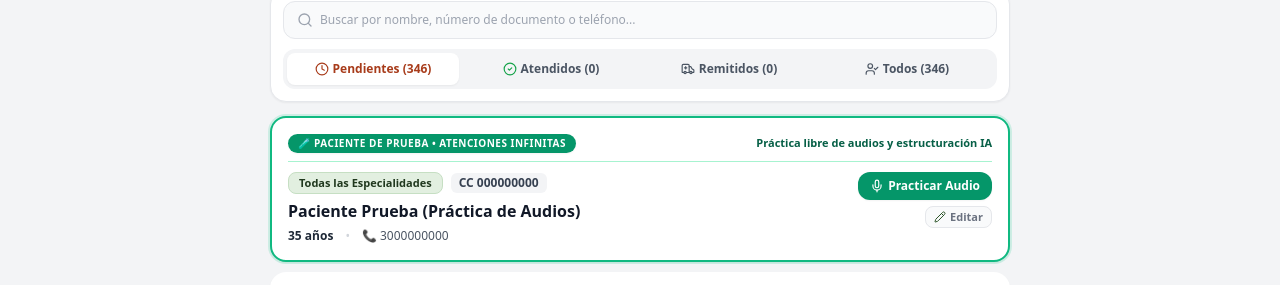
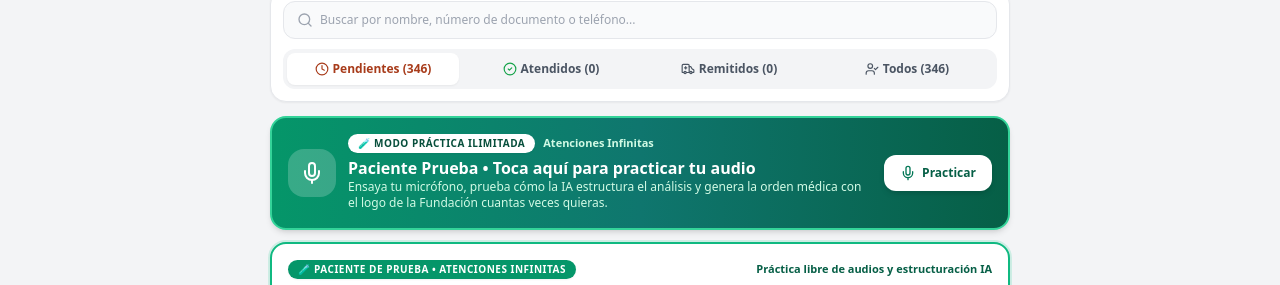
Before and after one commit to oepenaq-art/jornada-salud-el-cairo, a Next.js app: page / in a window 1280 px wide. Shown: the part 382-667 px from the top of the page. Built offline with nearby package versions, Linux system fonts and the light colour scheme; no server answers; the database is empty.

Commit message:
fix: agregar tarjeta destacada fija de Paciente Prueba, limpiar cache obsoleta y sincronizar pac-prueba en Firestore

```diff
--- a/src/app/page.tsx
+++ b/src/app/page.tsx
@@ -123,8 +123,20 @@ export default function HomePage() {
     // Suscribirse a Firebase Firestore
     const unsub = subscribeToCloudPatients((cloudPatients) => {
       if (cloudPatients && cloudPatients.length > 0) {
-        setPatients(cloudPatients);
-        saveAllPatients(cloudPatients, false);
+        // Filtrar cualquier documento antiguo no deseado (ej. Rosa Emilia 23836)
+        const clean = cloudPatients.filter(
+          (p) =>
+            p.id !== "23836" &&
+            !p.nombre.toLowerCase().includes("rosa emilia")
+        );
+        // Garantizar que el paciente de prueba esté siempre presente
+        const hasTest = clean.some((p) => p.id === "pac-prueba");
+        const listToSet = hasTest
+          ? clean
+          : [PACIENTES_INICIALES[0], ...clean];
+
+        setPatients(listToSet);
+        saveAllPatients(listToSet, true);
       }
     });
 
@@ -615,7 +627,10 @@ export default function HomePage() {
             <option value="">
               -- Busca y selecciona cualquier paciente por documento o nombre ({patients.length}) --
             </option>
-            {patients.map((p) => (
+            <option value="pac-prueba" className="font-bold text-emerald-800 bg-emerald-50">
+              🧪 PACIENTE PRUEBA • Práctica ilimitada de audios para médicos y estudiantes
+            </option>
+            {patients.filter((p) => p.id !== "pac-prueba").map((p) => (
               <option key={p.id} value={p.id}>
                 {p.tipoDocumento || "CC"} {p.documento || "S/D"} • {cleanMojibake(p.nombre)} • {p.edad} años • {getCanonicalSpecialty(p.especialidad)}
               </option>
@@ -714,7 +729,46 @@ export default function HomePage() {
         </div>
 
         {/* 4. Lista de Tarjetas de Pacientes */}
-        <div className="space-y-2.5">
+        <div className="space-y-3">
+          {/* Tarjeta de Práctica Rápida para Médicos y Estudiantes */}
+          <div
+            onClick={() => {
+              const testP =
+                patients.find((p) => p.id === "pac-prueba") ||
+                PACIENTES_INICIALES[0];
+              setSelectedPatient(testP);
+            }}
+            className="bg-gradient-to-r from-emerald-600 via-teal-700 to-emerald-800 text-white rounded-2xl p-4 shadow-md border-2 border-emerald-400 cursor-pointer active:scale-[0.99] transition hover:shadow-lg flex items-center justify-between gap-3"
+          >
+            <div className="flex items-center gap-3">
+              <div className="bg-white/20 p-3 rounded-2xl shrink-0 flex items-center justify-center">
+                <Mic className="w-6 h-6 text-white" />
+              </div>
+              <div>
+                <div className="flex items-center gap-2 flex-wrap">
+                  <span className="bg-white text-emerald-900 text-[10px] font-black uppercase tracking-wider px-2.5 py-0.5 rounded-full shadow-sm">
+                    🧪 Modo Práctica Ilimitada
+                  </span>
+                  <span className="text-[11px] font-bold text-emerald-100">
+                    Atenciones Infinitas
+                  </span>
+                </div>
+                <h3 className="font-extrabold text-base leading-snug mt-1">
+                  Paciente Prueba • Toca aquí para practicar tu audio
+                </h3>
+                <p className="text-xs text-emerald-100 leading-snug">
+                  Ensaya tu micrófono, prueba cómo la IA estructura el análisis y genera la orden médica con el logo de la Fundación cuantas veces quieras.
+                </p>
+              </div>
+            </div>
+            <button
+              type="button"
+              className="bg-white text-emerald-800 hover:bg-emerald-50 text-xs font-black px-4 py-2.5 rounded-xl shrink-0 shadow-md transition active:scale-95 flex items-center gap-1.5"
+            >
+              <Mic className="w-4 h-4 text-emerald-700" />
+              <span>Practicar</span>
+            </button>
+          </div>
           {filteredPatients.length === 0 ? (
             <div className="bg-white rounded-2xl p-8 text-center border border-gray-200 space-y-3">
               <p className="text-sm font-bold text-gray-700">
--- a/src/lib/storage.ts
+++ b/src/lib/storage.ts
@@ -33,7 +33,7 @@ function openDB(): Promise<IDBDatabase> {
   });
 }
 
-const CURRENT_DATASET_VERSION = "2026_11_11_v6_paciente_prueba";
+const CURRENT_DATASET_VERSION = "2026_11_11_v7_clean_pac_prueba";
 
 export async function loadPatients(): Promise<Patient[]> {
   try {
```
